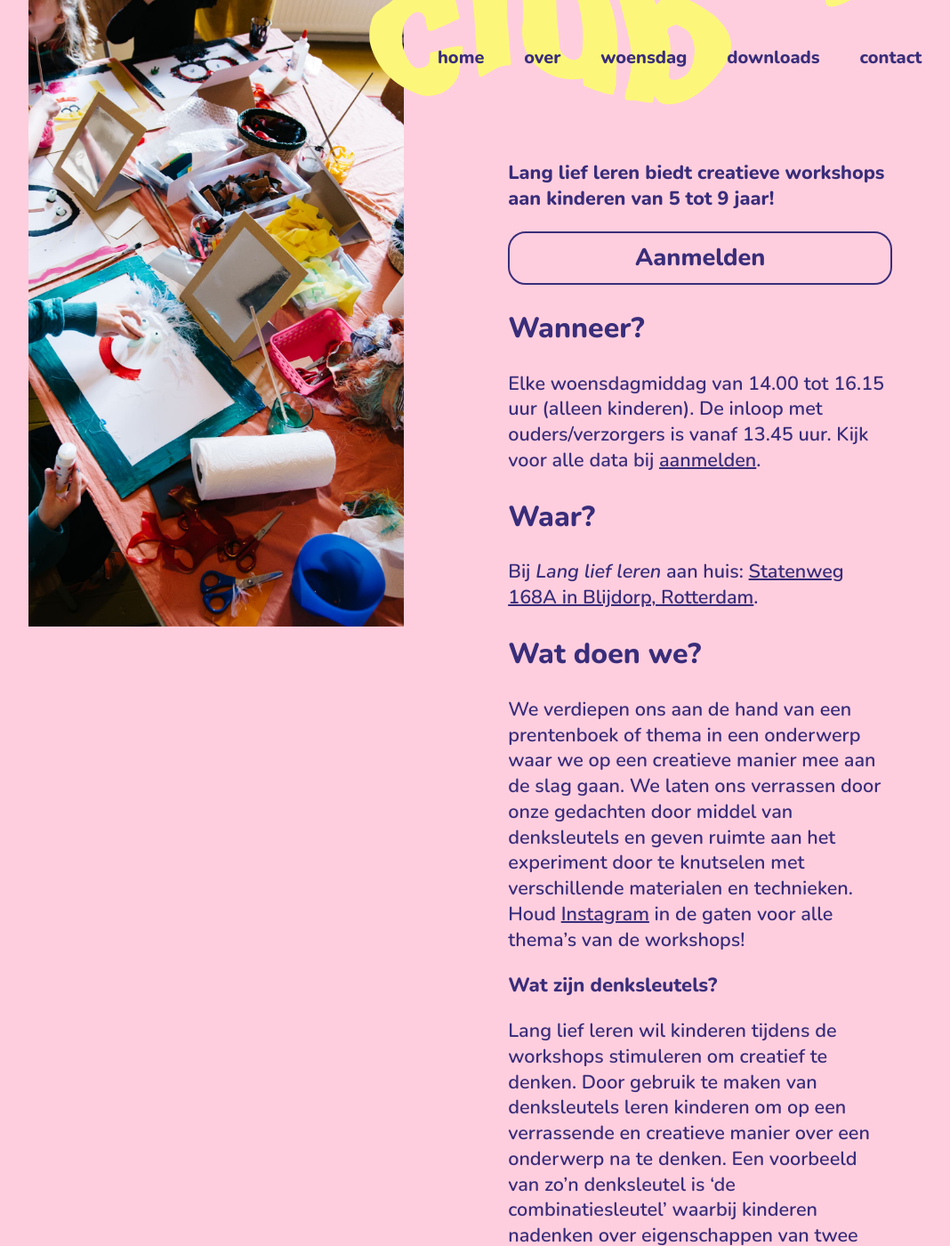
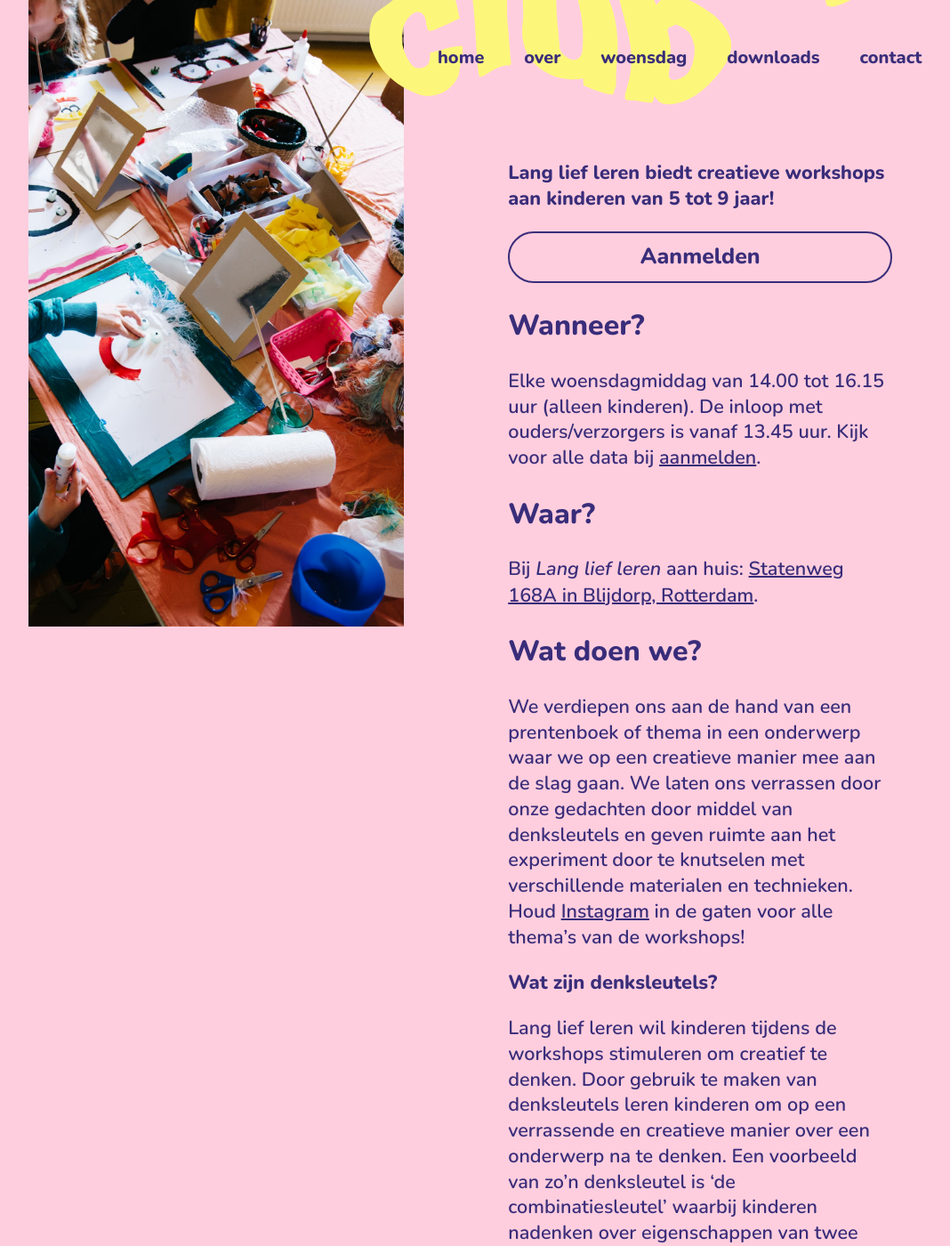
Before and after one commit to holleboom/langliefleren, a Jekyll site: the page built from woensdagmiddagclub/index.md, in a window 1280 px wide and 1400 px high, scrolled down 489 px. Shown: the whole window at 89% size, without its empty margins (64-1132 px from the left). Built offline with Jekyll 4.4.1, drawn with Linux system fonts in a browser that asks for light colours.

Commit message:
no message

```diff
--- a/css/styles.scss
+++ b/css/styles.scss
@@ -37,10 +37,14 @@
 			text-align: center;
 			border: 2px solid $blueDark;
 			font-weight: $font-weight-heavy;
-			font-size: 1.25em;
+			font-size: 1.15em;
 			padding: 10px 5px;
-			border-radius: 20px;
+			border-radius: 30px;
 			text-decoration: none;
+			&:hover{
+				background: $blueDark;
+				color: $pink;
+			}
 		}
 
 	}
```
